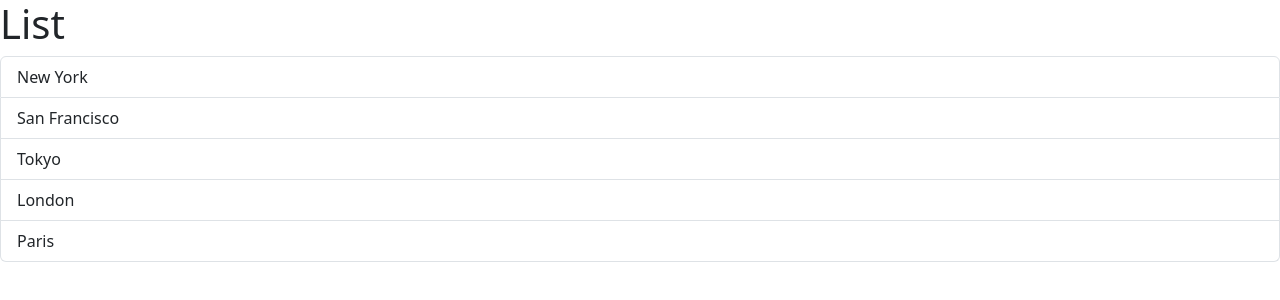
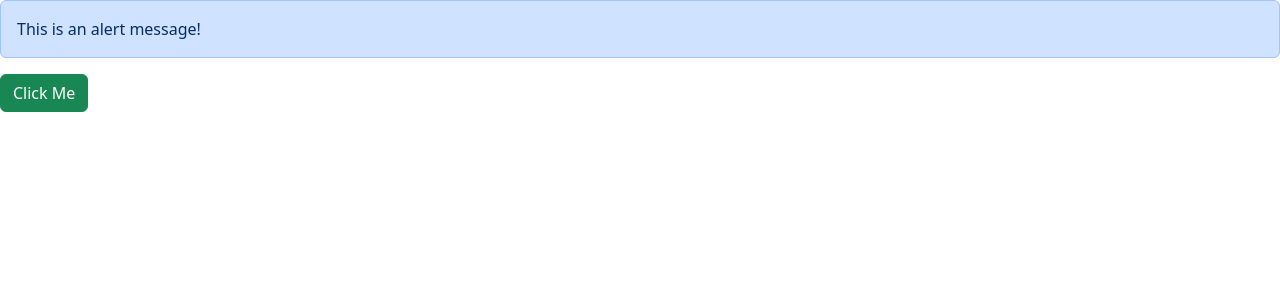
Before and after one commit to AnaCascante/game-app, a React (Vite) app: page / in a window 1280 px wide. Shown: the top 300 px of the page. Built offline with nearby package versions, Linux system fonts and the light colour scheme.

Commit message:
adding more components

```diff
--- a/src/App.tsx
+++ b/src/App.tsx
@@ -1,19 +1,13 @@
-import ListGroup from "./components/ListGroup";
+import Alert from "./components/Alert";
+import Button from "./components/Button";
 
 function App() {
-  let items = ["New York", "San Francisco", "Tokyo", "London", "Paris"];
-
-  const handleSelectItem = (item: string) => {
-    console.log(item);
-  };
-
   return (
     <div>
-      <ListGroup
-        items={items}
-        heading="Cities"
-        onSelectItem={handleSelectItem}
-      />
+      <Alert>This is an alert message!</Alert>
+      <Button color="blue" onClick={() => console.log("Button clicked!")}>
+        Click Me
+      </Button>
     </div>
   );
 }
--- /dev/null
+++ b/src/components/Alert.tsx
@@ -0,0 +1,11 @@
+import React, { ReactNode } from "react";
+
+interface Props {
+  children: ReactNode;
+}
+
+const Alert = ({ children }: Props) => {
+  return <div className="alert alert-primary">{children}</div>;
+};
+
+export default Alert;
--- /dev/null
+++ b/src/components/Button.tsx
@@ -0,0 +1,17 @@
+import React, { ReactNode } from "react";
+
+interface Props {
+  children: ReactNode;
+  color: string;
+  onClick: () => void;
+}
+
+const Button = ({ children, onClick, color }: Props) => {
+  return (
+    <button type="button" className="btn btn-success" onClick={onClick}>
+      {children}
+    </button>
+  );
+};
+
+export default Button;
```
